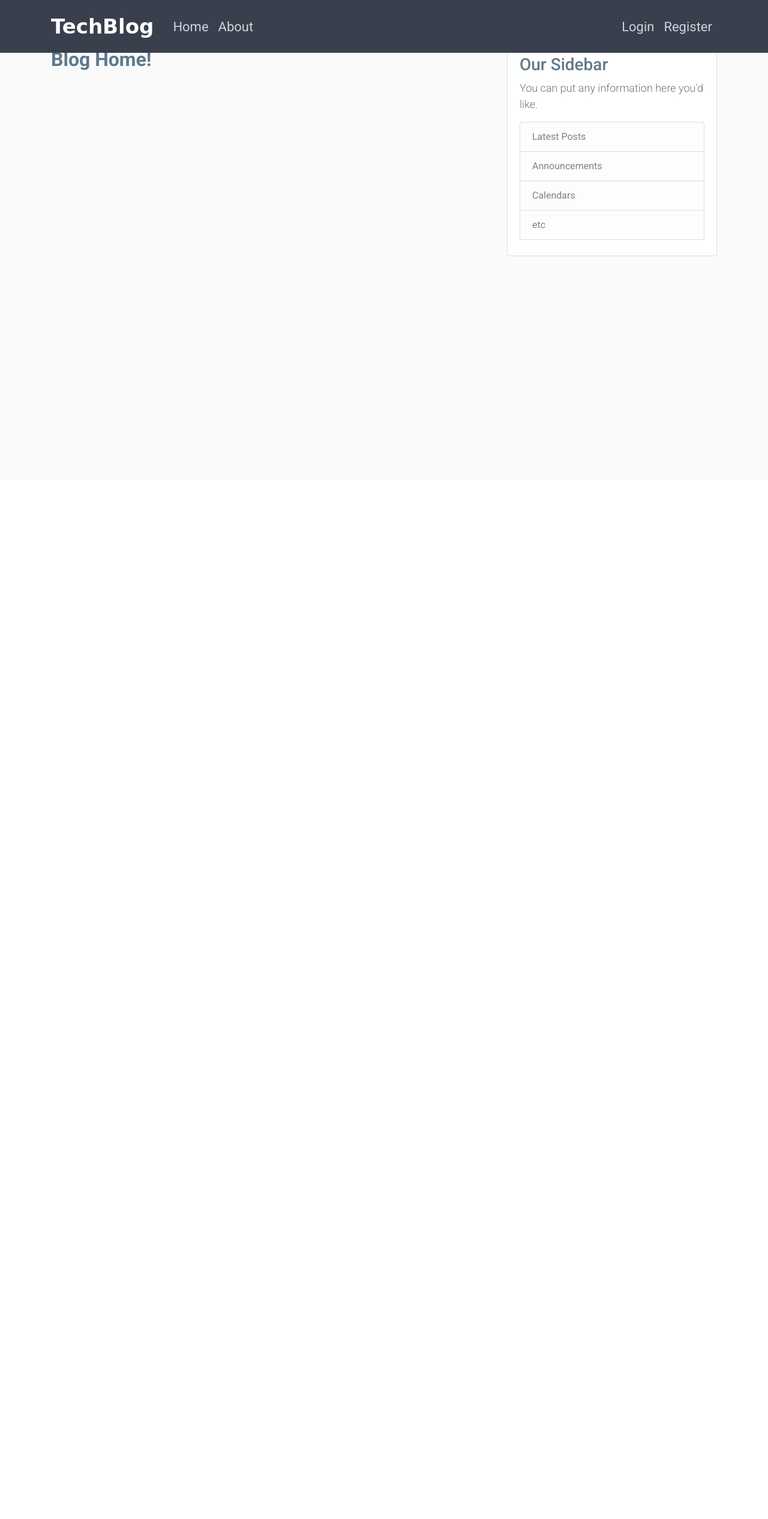
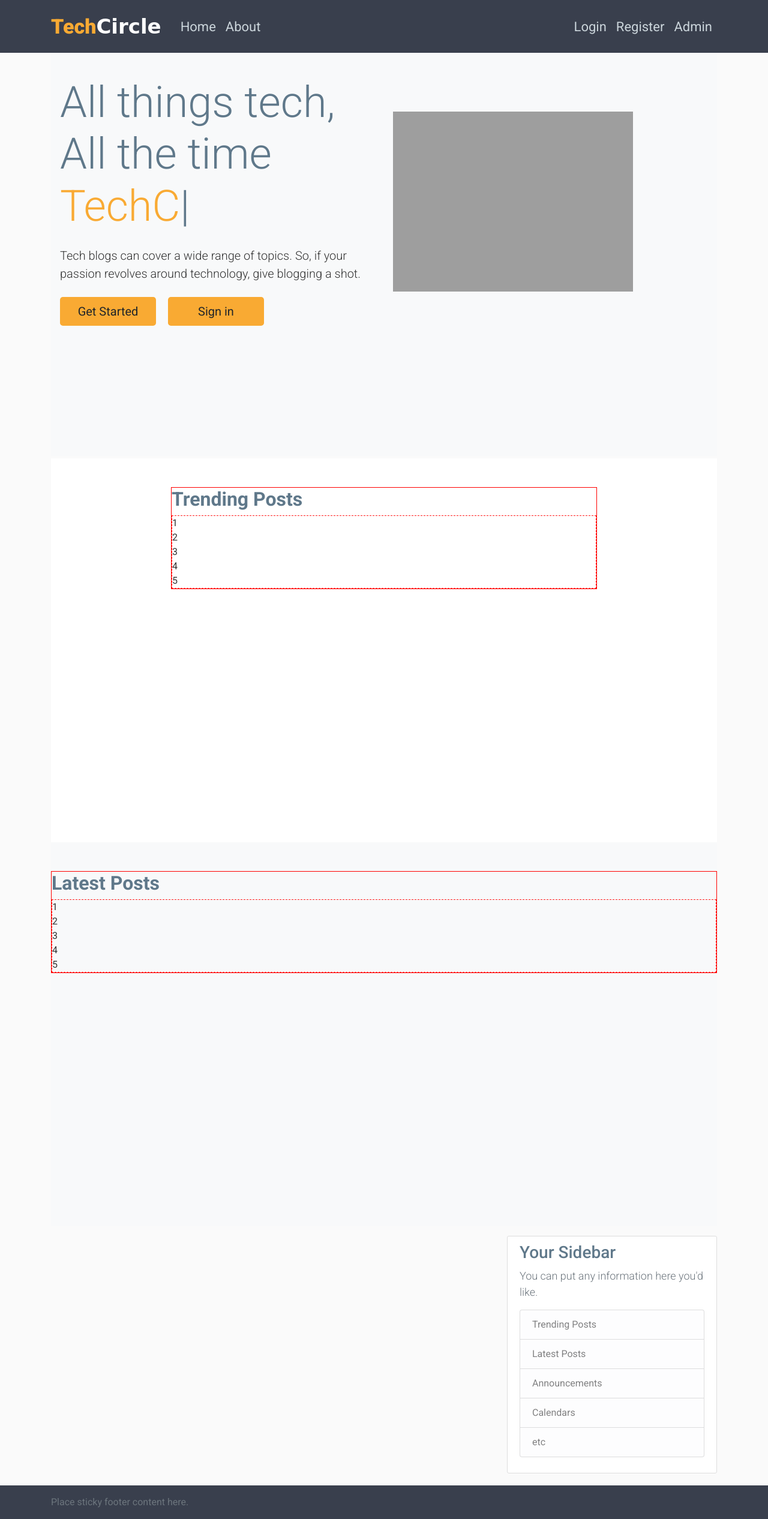
Before and after one commit to Yohannes90/Django-blog, a Django app: page / in a window 1280 px wide. Shown: the whole page at 60% size. Before the commit the page ends 427 px from the top, so only its background shows below. Run offline with Django 5.2, Linux system fonts and the light colour scheme; data that the repository does not hold is empty; some libraries are stand-ins or nearby versions; grey boxes are pictures that could not be loaded.

Commit message:
updating blog templates

```diff
--- a/django_project/blog/static/blog/main.css
+++ b/django_project/blog/static/blog/main.css
@@ -68,6 +68,7 @@ nav div a {
     height: 85vh;
 }
 
+.logo-half,
 .typing {
     color: #f9AA33;
 }
@@ -76,14 +77,14 @@ nav div a {
     background-color: #f9AA33;
     margin-right: 16px;
     width: 160px;
-    background-color: red !important;
 }
 
 /* trending section  */
 
 section.trending-section {
     height: 80vh;
-    background: red;
+    width: 100%;
+    padding: 30px 200px;
 }
 
 section .post-slider {
@@ -91,7 +92,8 @@ section .post-slider {
 
 }
 
-.main section.trending-section #ne {
+section.trending-section #ne {
+
     color: red;
     background: red;
     border: 1px solid red;
@@ -101,6 +103,13 @@ section .post-slider {
     border: 1px dashed red;
 
 }
+
+/* latest section */
+section.latest-section {
+    height: 80vh;
+    width: 100%;
+}
+
 
 
 /* content/post section */
--- a/django_project/blog/templates/blog/base.html
+++ b/django_project/blog/templates/blog/base.html
@@ -7,12 +7,17 @@
     <meta name="viewport" content="width=device-width, initial-scale=1, shrink-to-fit=no">
     <!-- Bootstrap CSS -->
     <link rel="stylesheet" href="https://cdn.jsdelivr.net/npm/bootstrap@4.6.2/dist/css/bootstrap.min.css" integrity="sha384-xOolHFLEh07PJGoPkLv1IbcEPTNtaed2xpHsD9ESMhqIYd0nLMwNLD69Npy4HI+N" crossorigin="anonymous">
-    <link rel="stylesheet" type="text/css" href="{% static 'blog/main.css' %}">
+    <link rel="stylesheet" type="text/css" href="{% static 'blog/main.css' %}?{% now "U" %}">
+    <!-- font-awsome CDN-->
+    {% comment %} <link rel="stylesheet" href="https://cdnjs.cloudflare.com/ajax/libs/font-awesome/6.5.1/css/all.min.css"> {% endcomment %}
+    <!-- slick CDN-->
+    {% comment %} <link rel="stylesheet" type="text/css" href="//cdn.jsdelivr.net/npm/slick-carousel@1.8.1/slick/slick.css"/> {% endcomment %}
+
 
     {% if title %}
-        <title>TechBlog - {{ title }}</title>
+        <title>TechShare - {{ title }}</title>
     {% else %}
-        <title>TechBlog</title>
+        <title>TechShare</title>
     {% endif %}
 
 </head>
@@ -20,7 +25,7 @@
     <header class="site-header">
         <nav class="navbar navbar-expand-md navbar-dark bg-steel fixed-top">
           <div class="container">
-            <a class="navbar-brand mr-4" href="{% url 'blog-home' %}">TechBlog</a>
+            <a class="navbar-brand mr-4" href="{% url 'blog-home' %}"><span class="logo-half">Tech</span>Circle</a>
             <button class="navbar-toggler" type="button" data-toggle="collapse" data-target="#navbarToggle" aria-controls="navbarToggle" aria-expanded="false" aria-label="Toggle navigation">
             <span class="navbar-toggler-icon"></span>
             </button>
@@ -31,25 +36,50 @@
               </div>
               <!-- Navbar Right Side -->
               <div class="navbar-nav">
-                <a class="nav-item nav-link" href="#">Login</a>
-                <a class="nav-item nav-link" href="#">Register</a>
+                <a class="nav-item nav-link" href="{% url 'login' %}">Login</a>
+                <a class="nav-item nav-link" href="{% url 'register' %}">Register</a>
+                <a class="nav-item nav-link" href="{% url 'admin:index' %}">Admin</a>
               </div>
             </div>
           </div>
         </nav>
       </header>
       <main role="main" class="container">
-        <div class="row">
+        {% if messages %}
+          {% for message in messages %}
+            <div class="alert alert-{{ message.tags }}">
+              {{ message }}
+            </div>
+          {% endfor %}
+        {% endif %}
+
+        {% block hero %}
+
+        {% endblock hero%}
+
+        {% block trending %}
+
+        {% endblock trending %}
+
+
+        {% block latest %}
+
+        {% endblock latest %}
+
+        <section class="post-section">
+          <div class="row mt-3">
             <div class="col-md-8">
               {% block content %}
 
               {% endblock %}
             </div>
+            <!--side bar-->
             <div class="col-md-4">
-            <div class="content-section">
-              <h3>Our Sidebar</h3>
+              <div class="content-section position-sticky" style="top: 9rem;">
+                <h3>Your Sidebar</h3>
                 <p class='text-muted'>You can put any information here you'd like.
                   <ul class="list-group">
+                    <li class="list-group-item list-group-item-light">Trending Posts</li>
                     <li class="list-group-item list-group-item-light">Latest Posts</li>
                     <li class="list-group-item list-group-item-light">Announcements</li>
                     <li class="list-group-item list-group-item-light">Calendars</li>
@@ -59,13 +89,27 @@
               </div>
             </div>
           </div>
+        </section>
       </main>
 
+    <footer class="footer bg-steel mt-auto py-3">
+    <div class="container">
+        <span class="text-muted">Place sticky footer content here.</span>
+    </div>
+    </footer>
 
-    <!-- Separate Popper and Bootstrap JS -->
+    <!-- typed JS -->
+    <script src="https://cdnjs.cloudflare.com/ajax/libs/typed.js/2.1.0/typed.umd.js" integrity="sha512-+2pW8xXU/rNr7VS+H62aqapfRpqFwnSQh9ap6THjsm41AxgA0MhFRtfrABS+Lx2KHJn82UOrnBKhjZOXpom2LQ==" crossorigin="anonymous" referrerpolicy="no-referrer"></script>
+    <script>
+        const typed = new Typed(".typing", {strings: ['', 'TechTalk.','TechShare.', 'TechCommunity.', 'TechCircle.'], typeSpeed: 100, BackSpeed: 100, loop: true })
+    </script>
+    <!-- Popper and Bootstrap JS -->
     <script src="https://cdn.jsdelivr.net/npm/jquery@3.5.1/dist/jquery.slim.min.js" integrity="sha384-DfXdz2htPH0lsSSs5nCTpuj/zy4C+OGpamoFVy38MVBnE+IbbVYUew+OrCXaRkfj" crossorigin="anonymous"></script>
     <script src="https://cdn.jsdelivr.net/npm/popper.js@1.16.1/dist/umd/popper.min.js" integrity="sha384-9/reFTGAW83EW2RDu2S0VKaIzap3H66lZH81PoYlFhbGU+6BZp6G7niu735Sk7lN" crossorigin="anonymous"></script>
     <script src="https://cdn.jsdelivr.net/npm/bootstrap@4.6.2/dist/js/bootstrap.min.js" integrity="sha384-+sLIOodYLS7CIrQpBjl+C7nPvqq+FbNUBDunl/OZv93DB7Ln/533i8e/mZXLi/P+" crossorigin="anonymous"></script>
 
+    <script type="text/javascript" src="//cdn.jsdelivr.net/npm/slick-carousel@1.8.1/slick/slick.min.js"></script>
+
+
 </body>
 </html>
--- a/django_project/blog/templates/blog/home.html
+++ b/django_project/blog/templates/blog/home.html
@@ -1,15 +1,80 @@
-{% extends "blog/base.html" %} {% block content %}
-<h1>Blog Home!</h1>
+{% extends "blog/base.html" %}
+<!--{% load static %}-->
+
+{% block hero %}
+    <section class="hero-section py-5 mb-1 bg-light">
+        <div class="container">
+            <div class="row align-items-center">
+                <div class="col-lg-6 mb-4 mb-lg-0">
+                    <h1 class="display-3 fw-bold">All things tech, All the time <br><span class="typing">TechCircle.</span></h1>
+                    <p class="lead my-4">Tech blogs can cover a wide range of topics. So, if your passion revolves around technology, give blogging a shot.</p>
+                    <a class="btn btn-lg" href="">Get Started</a>
+                    <a class="btn btn-lg" href="">Sign in</a>
+                </div>
+                <div class="col-lg-6"><img alt="" class="img-fluid" src="https://reutersinstitute.politics.ox.ac.uk/sites/default/files/2023-01/midjourney.jpg"></div>
+            </div>
+        </div>
+    </section>
+
+{% endblock hero %}
+
+{% block trending %}
+    <section class="trending-section py-5 bg-white">
+        <div class="post-slider">
+            <h1 class="slider-title">Trending Posts</h1>
+            <div class="post-wrapper">
+                <div class="post" id="nee">1</div>
+                <div class="post">2</div>
+                <div class="post">3</div>
+                <div class="post">4</div>
+                <div class="post">5</div>
+            </div>
+        </div>
+    </section>
+{% endblock trending %}
+
+{% block latest %}
+    <section class="latest-section py-5 bg-light">
+        <div class="post-slider">
+            <h1 class="slider-title">Latest Posts</h1>
+            <div class="post-wrapper">
+                <div class="post" id="nee">1</div>
+                <div class="post">2</div>
+                <div class="post">3</div>
+                <div class="post">4</div>
+                <div class="post">5</div>
+            </div>
+        </div>
+    </section>
+{% endblock latest %}
+
+{% block content %}
+{% comment %} <h1>Blog Home!</h1> {% endcomment %}
+
     {% for post in posts %}
-        <article class="media content-section">
-            <div class="media-body">
+        {% comment %} <article class="media content-section">
+            <div class="media-body card-body">
+                <img src="https://enviragallery.com/wp-content/uploads/2016/05/Set-Default-Featured-Image-300x145.jpg" class="card-img-top" alt="...">
+                <h2><a class="article-title" href="#">{{ post.title }}</a></h2>
+                <p class="article-content card-text">{{ post.content }}</p>
                 <div class="article-metadata">
                     <a class="mr-2" href="#">{{ post.author }}</a>
                     <small class="text-muted">{{ post.date_posted }}</small>
                 </div>
-                <h2><a class="article-title" href="#">{{ post.title }}</a></h2>
-                <p class="article-content">{{ post.content }}</p>
             </div>
-        </article>
+        </article> {% endcomment %}
+        <div class="card mb-4">
+            <div class="img-card">
+                <img src="https://enviragallery.com/wp-content/uploads/2016/05/Set-Default-Featured-Image-300x145.jpg" class="card-img-top" alt="...">
+            </div>
+            <div class="card-body">
+              <h4><a class="card-title" href="#">{{ post.title }}</a></h4>
+              <p class="card-text">{{ post.content }}</p>
+              <div class="article-metadata">
+                <a class="mr-2" href="#">{{ post.author }}</a>
+                <small class="text-muted">{{ post.date_posted|date:"F, d, Y"}}</small>
+              </div>
+            </div>
+          </div>
     {% endfor %}
 {% endblock content %}
```
Lines whose indentation alone changed are shown as unchanged.
